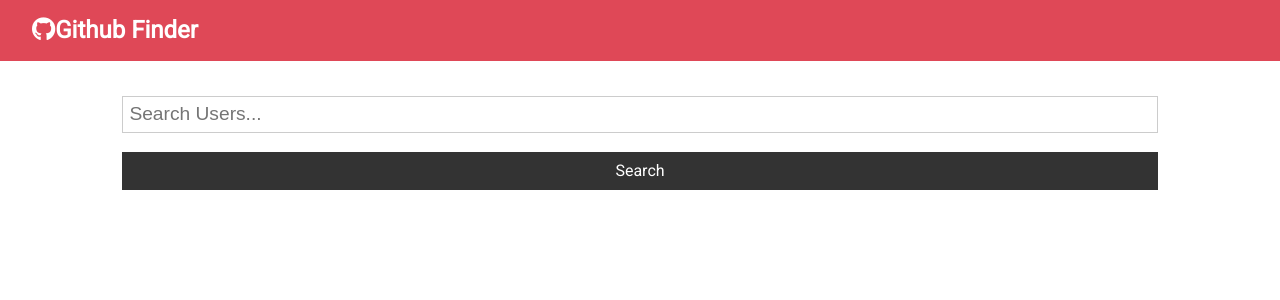
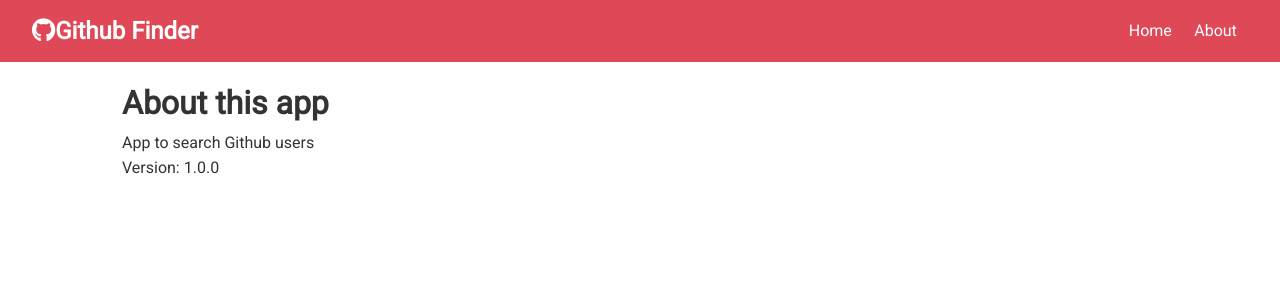
Before and after one commit to louiskwt/react-github-browser, a React (Create React App) app: page /about in a window 1280 px wide. Shown: the top 300 px of the page. Built offline with nearby package versions, Linux system fonts and the light colour scheme.

Commit message:
React Router Setup

```diff
--- a/package.json
+++ b/package.json
@@ -9,6 +9,7 @@
     "axios": "^0.21.1",
     "react": "^17.0.2",
     "react-dom": "^17.0.2",
+    "react-router-dom": "^5.2.0",
     "react-scripts": "4.0.3",
     "web-vitals": "^1.1.1"
   },
--- a/src/App.js
+++ b/src/App.js
@@ -1,8 +1,10 @@
-import React, { Component } from 'react';
+import React, { Component, Fragment } from 'react';
+import { BrowserRouter as Router, Switch, Route } from 'react-router-dom';
 import Navbar from './components/layout/Navbar';
 import Users from './components/users/Users';
 import Search from './components/users/Search';
 import Alert from './components/layout/Alert';
+import About from './components/pages/About';
 import axios from 'axios';
 import './App.css';
 
@@ -43,19 +45,52 @@ class App extends Component {
 	render() {
 		const { users, loading } = this.state;
 		return (
+			<Router>
 				<div className='App'>
 					<Navbar />
 					<div className='container'>
 						<Alert alert={this.state.alert} />
+						<Switch>
+							<Route exact path='/'>
+								<Fragment>
 									<Search
 										searchUsers={this.searchUsers}
 										clearUsers={this.clearUsers}
-						showClear={users.length > 0 ? true : false}
+										showClear={
+											users.length > 0 ? true : false
+										}
 										setAlert={this.setAlert}
 									/>
 									<Users loading={loading} users={users} />
+								</Fragment>
+							</Route>
+							<Route exact path='/about'>
+								<About />
+							</Route>
+							{/* <Route
+								path='/'
+								render={(props) => {
+									<Fragment>
+										<Search
+											searchUsers={this.searchUsers}
+											clearUsers={this.clearUsers}
+											showClear={
+												users.length > 0 ? true : false
+											}
+											setAlert={this.setAlert}
+										/>
+										<Users
+											loading={loading}
+											users={users}
+										/>
+									</Fragment>;
+								}}
+							/>
+							<Route exact path='/about' component={About} /> */}
+						</Switch>
 					</div>
 				</div>
+			</Router>
 		);
 
 		// JSX and expression
--- a/src/components/layout/Navbar.js
+++ b/src/components/layout/Navbar.js
@@ -1,28 +1,31 @@
-import React from 'react'
-import PropTypes from 'prop-types'
+import React from 'react';
+import { Link } from 'react-router-dom';
+import PropTypes from 'prop-types';
 
-
-const Navbar = ({icon, title}) => {
+const Navbar = ({ icon, title }) => {
 	return (
-            <nav className="navbar bg-primary">
+		<nav className='navbar bg-primary'>
 			<h1>
-                    <i className={icon}/>
+				<i className={icon} />
 				{title}
 			</h1>
+			<ul>
+				<Link to='/'>Home</Link>
+				<Link to='/about'>About</Link>
+			</ul>
 		</nav>
-        )
-}
-
+	);
+};
 
 // Set default props
 Navbar.defaultProps = {
 	title: 'Github Finder',
 	icon: 'fab fa-github'
-}
+};
 // Check prop types
 Navbar.propTypes = {
 	title: PropTypes.string.isRequired,
 	icon: PropTypes.string.isRequired
-}
+};
 
-export default Navbar
+export default Navbar;
--- /dev/null
+++ b/src/components/pages/About.js
@@ -0,0 +1,13 @@
+import React from 'react';
+
+const About = () => {
+	return (
+		<div>
+			<h1>About this app</h1>
+			<p>App to search Github users</p>
+			<p>Version: 1.0.0</p>
+		</div>
+	);
+};
+
+export default About;
```
Also changed, not shown: 1 other file (tests, documents, lock files or other folders). Lines whose indentation alone changed are shown as unchanged.
